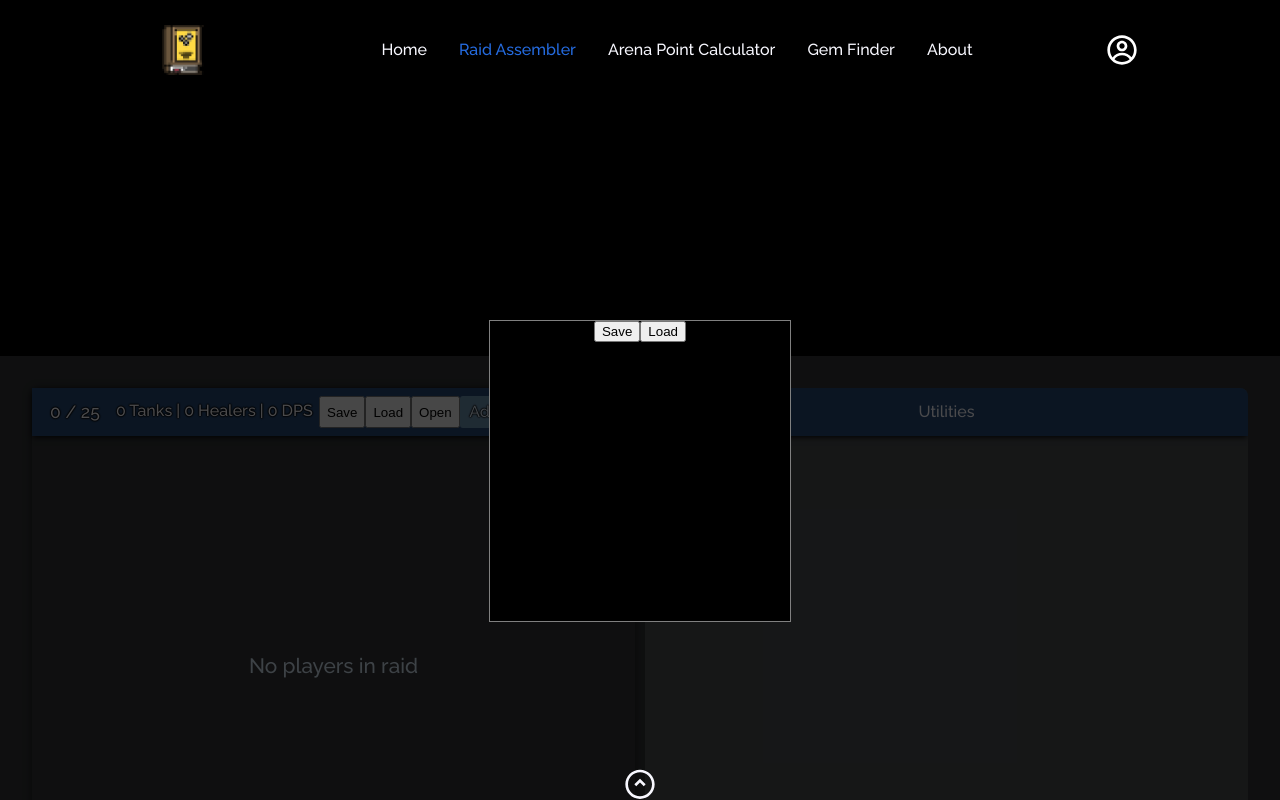
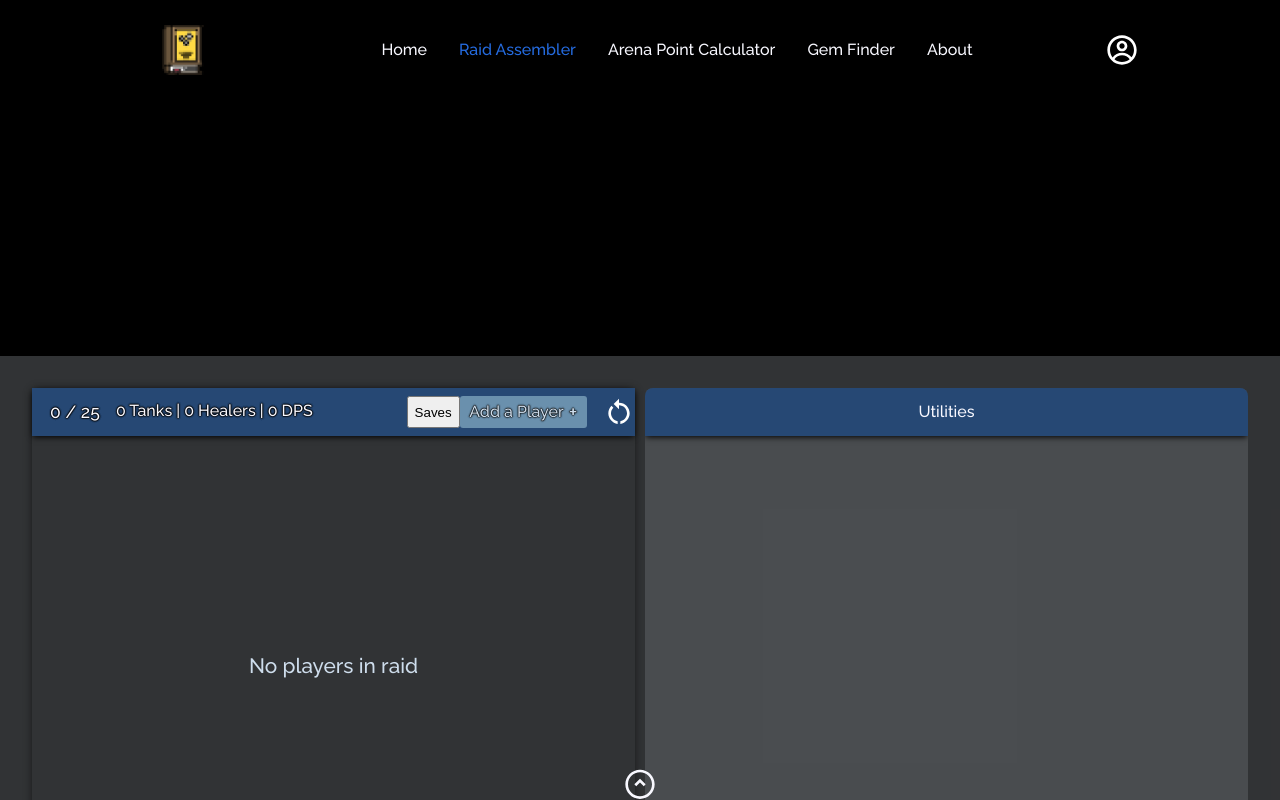
Before and after one commit to MarcusMohns/Codex-Online, a React (Create React App) app: page /raidassembler in a window 1280 px wide. Shown: the top 800 px of the page. Built offline with nearby package versions, Linux system fonts and the light colour scheme.

Commit message:
save menu closed by default

```diff
--- a/src/pages/raidassembler.js
+++ b/src/pages/raidassembler.js
@@ -101,7 +101,7 @@ const RaidAssembler = () => {
   const [raidCount, setCount] = useState([0, 0, 0, 0]); // first value full raid count, 2nd value Tanks, 3rd value Healers, 4th value DPS.
   const [addPlayerMenu, setAddPlayerMenu] = useState(false);
   const [raidIsFull, setRaidIsFull] = useState(false);
-  const [saveMenuOpen, setSaveMenuOpen] = useState(true);
+  const [saveMenuOpen, setSaveMenuOpen] = useState(false);
 
   const handleRightMenuToggle = (e) => {
     if (e.code === "KeyQ" || e.type === "click") {
@@ -430,7 +430,14 @@ const RaidAssembler = () => {
   });
   return (
     <Main>
-      {saveMenuOpen && <SaveMenu />}
+      {saveMenuOpen && (
+        <SaveMenu
+          saveOnClick={saveOnClick}
+          loadOnClick={loadOnClick}
+          saveMenuOpen={saveMenuOpen}
+          setSaveMenuOpen={setSaveMenuOpen}
+        />
+      )}
       <div
         className={`${
           addPlayerMenu ? "add-player-menu" : "hide-add-player-menu"
@@ -453,9 +460,9 @@ const RaidAssembler = () => {
             {raidCount[1]} Tanks | {raidCount[2]} Healers | {raidCount[3]} DPS
           </div>
           <div className="btn-container">
-            <button onClick={saveOnClick}>Save</button>
-            <button onClick={loadOnClick}>Load</button>
-            <button onClick={() => setSaveMenuOpen(!saveMenuOpen)}>Open</button>
+            <button onClick={() => setSaveMenuOpen(!saveMenuOpen)}>
+              Saves
+            </button>
             <AddPlayerButton onClick={handleRightMenuToggle}>
               Add a Player <span id="plus-sign">+</span>
             </AddPlayerButton>
```
